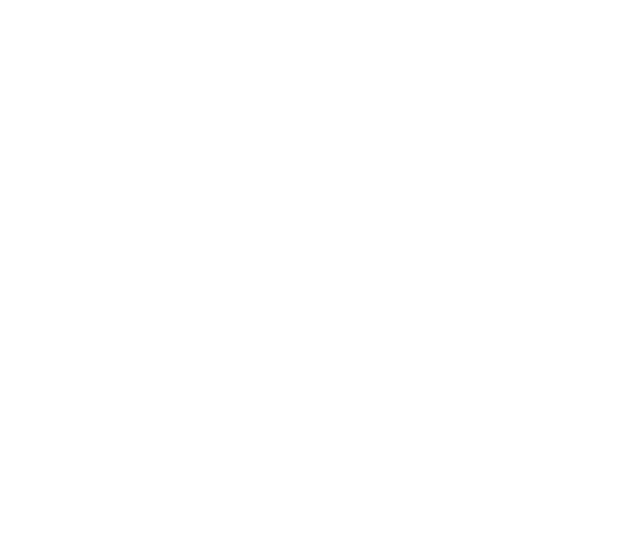
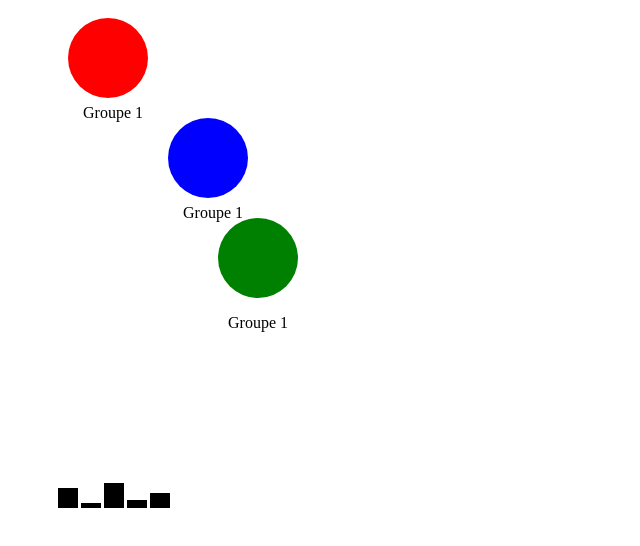
Before and after one commit to larahorler/visualDon-CondamnationsPenales, a website built with webpack: page public/index.html in a window 1280 px wide. Shown: the whole page, without its empty margins (0-640 px from the left). Built offline with nearby package versions, Linux system fonts and the light colour scheme.

Commit message:
création des fichiers de base

```diff
--- a/public/index.html
+++ b/public/index.html
@@ -2,7 +2,7 @@
 <html lang="en">
 <head>
     <meta charset="UTF-8">
-    <title>Salaire Mensuel Brut - Visualisation</title>
+    <title>02-intro-d3</title>
     <link rel="shortcut icon" href="../assets/img/favicon.ico">
 </head>
 <body>
--- a/src/index.js
+++ b/src/index.js
@@ -0,0 +1,77 @@
+import * as d3 from 'd3';
+
+// C'est ici que vous allez écrire les premières lignes en d3!
+
+
+//création cercle
+
+let c1 =50
+let c2 = 150
+var svg = d3.select("body")
+            .append("svg")
+            .attr('width', 1000)
+            .attr('height', 1000)
+
+
+            var groupe1 = svg.append("svg:g")
+
+                var circleA= groupe1.append("svg:circle")
+                .attr("cx", c1)
+                .attr("cy", c1)
+                .attr("r", 40);
+
+                var text1 = groupe1.append("svg:text")
+                .text("Groupe 1")
+                .attr("x", 75)
+                .attr("y", 110)
+
+                var groupe2 = svg.append("svg:g")
+
+                var circleB = groupe2.append("svg:circle")
+                .attr("cx", c2)
+                .attr("cy", c2)
+                .attr("r", 40);
+
+                var text2 = groupe2.append("svg:text")
+                .text("Groupe 1")
+                .attr("x", 175)
+                .attr("y", 210)
+
+                var groupe3 = svg.append("svg:g")
+                var circleC = groupe3.append("circle")
+                .attr("cx", 250)
+                .attr("cy", 250)
+                .attr("r", 40);
+
+                var text3 = groupe3.append("svg:text")
+                .text("Groupe 1")
+                .attr("x", 220)
+                .attr("y", 320)
+
+// attribut couleur changé
+circleA.attr('fill', 'red')
+circleB.attr('fill', 'blue')
+circleC.attr('fill', 'green')
+
+//bouger cerlce A et B
+circleA.attr('cx', c1+50)
+circleB.attr('cx', c2+50)
+
+circleC.on("click", () => {
+    circleA.attr('cx',c2)
+    circleB.attr('cx',c2)
+    circleC.attr('cx',c2)
+    } )
+
+    //Données
+
+    const tableau = [20, 5, 25, 8, 15];
+
+    svg.selectAll('rect')
+    .data(tableau)
+    .enter()
+    .append('rect')
+    .attr('height', d => d)
+    .attr('width', 20)
+    .attr('x',(d, i) =>  ((i*23)+50))
+    .attr('y', d => 500-d);
--- /dev/null
+++ b/webpack.config.js
@@ -0,0 +1,23 @@
+const path = require('path');const HtmlWebpackPlugin = require('html-webpack-plugin');
+
+const HtmlWebpackPluginConfig = new HtmlWebpackPlugin({
+    template: './public/index.html',
+    filename: 'index.html',
+    inject: 'body'
+})
+
+module.exports = {
+    name: 'browser',
+    mode: 'development',
+    entry: './src/index.js',
+    output: {
+        path: path.resolve('dist'),
+        filename: 'index_bundle.js'
+    },
+    module: {
+        rules: [
+            { test: /\.js$/, loader: 'babel-loader', exclude: /node_modules/ }
+        ]
+    },
+    plugins: [HtmlWebpackPluginConfig]
+}
```
Also changed, not shown: package.json (added, +28 -0 lines), README.md, assets/img/favicon.ico, 2 other files.
